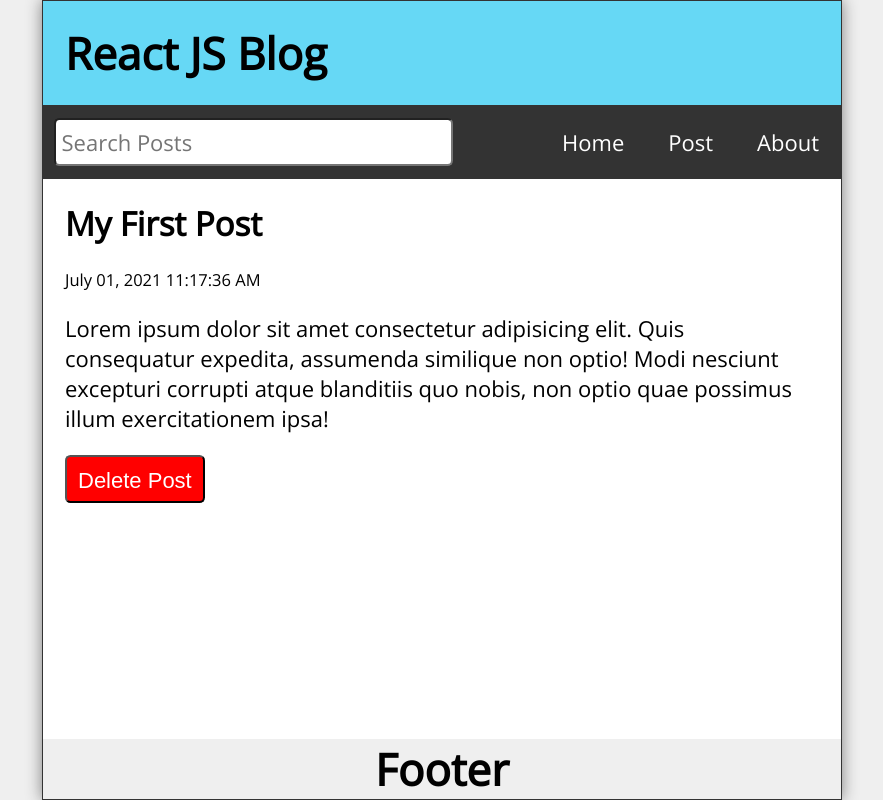
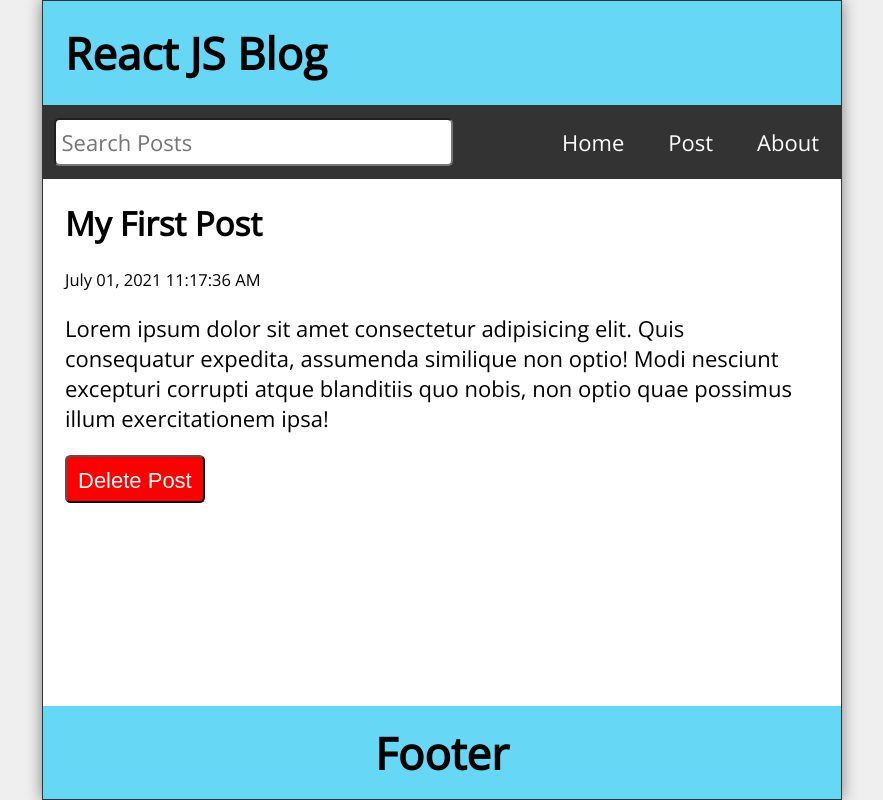
Before and after one commit to ktopchiev/react-js-blog, a React (Create React App) app: page /post/1 in a window 1280 px wide. Shown: the whole page, without its empty margins (198-1081 px from the left). Built offline with nearby package versions, Linux system fonts and the light colour scheme.

Commit message:
used navigate to turn back to home page when delete post

```diff
--- a/src/App.js
+++ b/src/App.js
@@ -6,7 +6,8 @@ import PostPage from "./PostPage";
 import NewPost from "./NewPost";
 import About from "./About";
 import Missing from "./Missing";
-import { Routes, Route, useHistory } from "react-router-dom";
+//In ReactRouter useHistory is replaced by useNavigate
+import { Routes, Route, useNavigate } from "react-router-dom";
 import { useState, useEffect } from "react";
 
 function App() {
@@ -41,9 +42,15 @@ function App() {
     const [search, setSearch] = useState('');
     const [searchResult, setSearchResult] = useState([]);
 
+    // In ReactRouter v6 useHistory is replaced by useNavigate
+    // const history = useHistory();
+    const navigate = useNavigate();
+
     const handleDelete = (id) => {
         const postsList = posts.filter((post) => post.id !== id);
         setPosts(postsList);
+        // history.push('/');
+        navigate("/");
     }
 
     return (
--- a/src/Footer.js
+++ b/src/Footer.js
@@ -1,11 +1,11 @@
 import React from 'react'
 
 const Footer = () => {
-  return (
-    <footer>
-      <h1>Footer</h1>
-    </footer>
-  )
+    return (
+        <footer className='Footer'>
+            <h1>Footer</h1>
+        </footer>
+    )
 }
 
 export default Footer
--- a/src/PostPage.js
+++ b/src/PostPage.js
@@ -20,7 +20,7 @@ const PostPage = ({ posts, handleDelete }) => {
                 {!post &&
                     <>
                         <h2>Post Not Found</h2>
-                        <p>Well, that's disappointings.</p>
+                        <p>Well, that's disappointing.</p>
                         <p>
                             <Link to='/'>Visit Our Homepage</Link>
                         </p>
```
